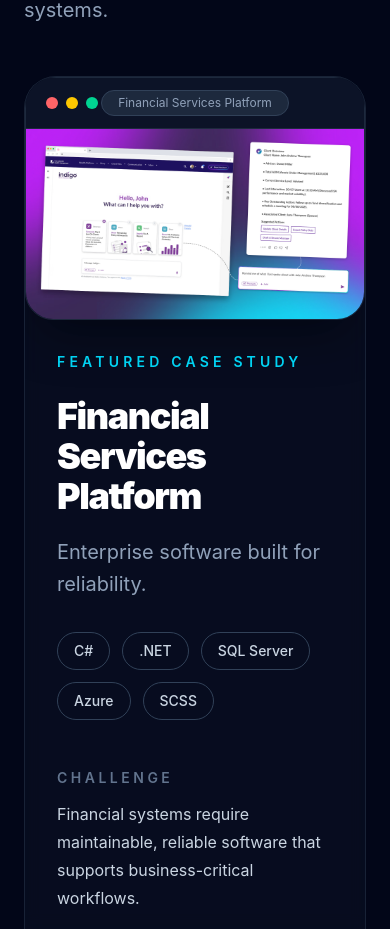
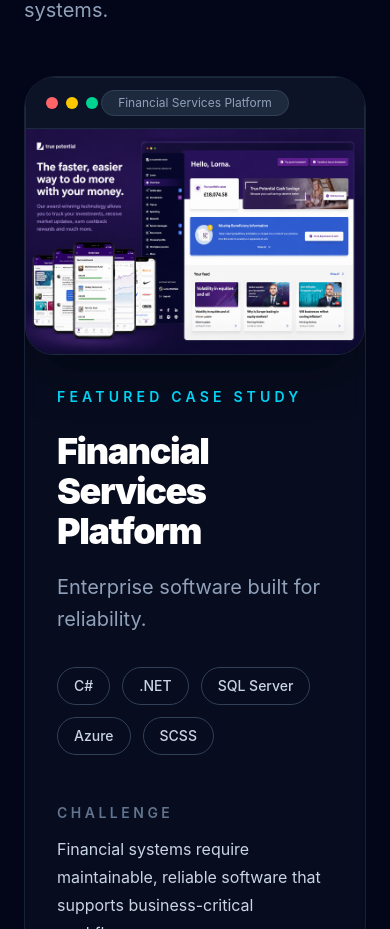
Before and after one commit to lorna22if/portfolio, a Vue app: page / in a window 390 px wide. Shown: the part 2140-3069 px from the top of the page. Built offline with nearby package versions, Linux system fonts and the light colour scheme; the HTML template or start-up script is replaced by a standard one.

Commit message:
fix(responsive): improve mobile hero and project imagery updated

```diff
--- a/src/data/projects.ts
+++ b/src/data/projects.ts
@@ -49,6 +49,6 @@
     outcome:
       'Delivered scalable functionality while working within the expectations of regulated financial software.',
     technologies: ['C#', '.NET', 'SQL Server', 'Azure', 'SCSS'],
-     image: `${import.meta.env.BASE_URL}images/projects/indigo.avif`
+     image: `${import.meta.env.BASE_URL}images/projects/TruePotential.png`
   },
 ]
```
Also changed, not shown: public/images/projects/TruePotential.png (added).
